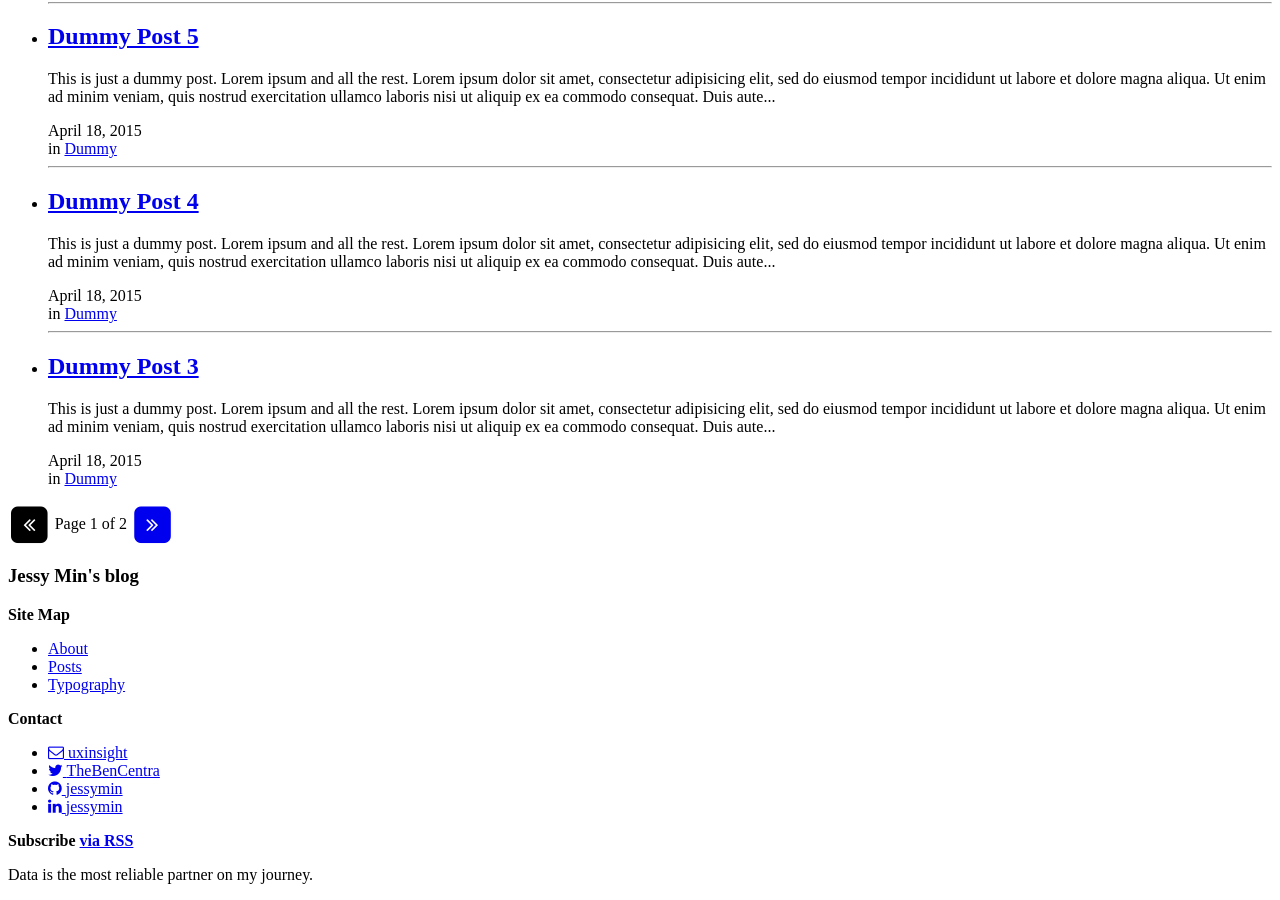
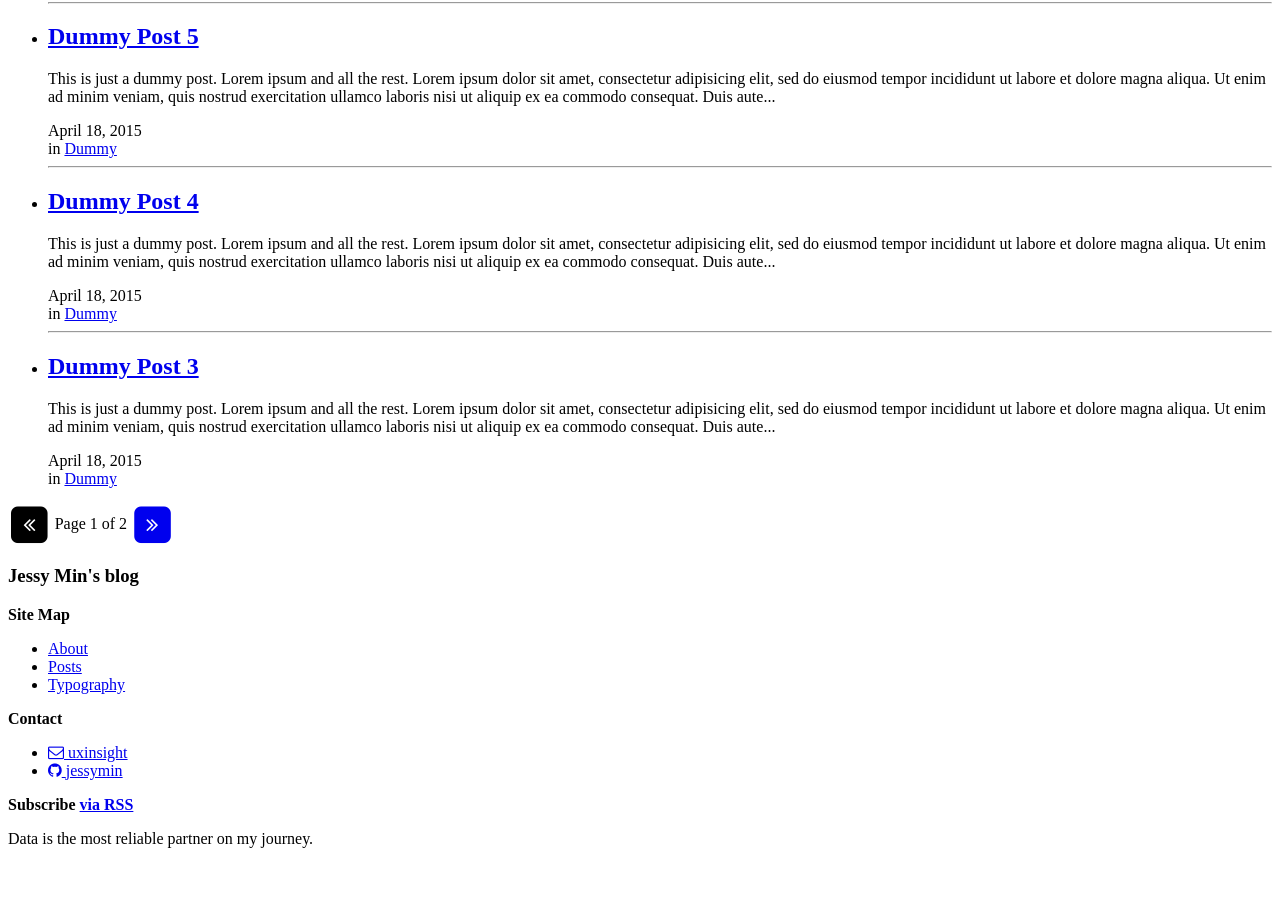
Before and after one commit to JessyMin/jessymin.github.io, a Jekyll site: the page built from index.html, in a window 1280 px wide and 900 px high, scrolled down 1111 px. Built offline with Jekyll 4.4.1, drawn with Linux system fonts in a browser that asks for light colours; nearby versions of some CDN libraries; the list of posts is cut into pages by our own code; after the commit the page ends 1975 px from its top, so only the background shows below that; some of the changed lines change nothing that is shown.

Commit message:
update config

```diff
--- a/_config.yml
+++ b/_config.yml
@@ -13,7 +13,7 @@
 subtitle: "Data Analyst & UX researcher on the Road"
 email: uxinsight
 name: Jessy Min
-description: >
+description:
   Data is the most reliable partner on my journey.
 # Base URL of site (i.e. /blog). It should always start with a slash,
 # and never end with a slash. Set it to a blank value if hosting at the
@@ -73,9 +73,9 @@
   - name: Twitter
     icon: twitter
     username: TheBenCentra
-    url: https://twitter.com/TheBenCentra
+    url:
     desc: Follow me on Twitter
-    share: true
+    share: false
 
   - name: Facebook
     icon: facebook
@@ -94,7 +94,7 @@
   - name: LinkedIn
     icon: linkedin
     username: jessymin
-    url: https://www.linkedin.com/pub/ben-centra/47/769/60a
+    url:
     desc: Connect with me on LinkedIn
     share: true
 
```
